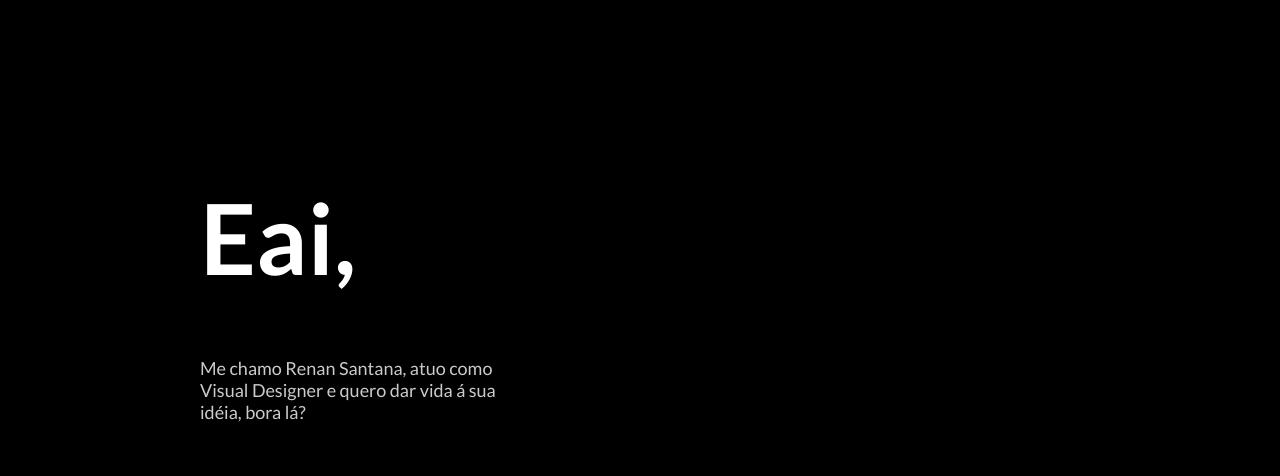
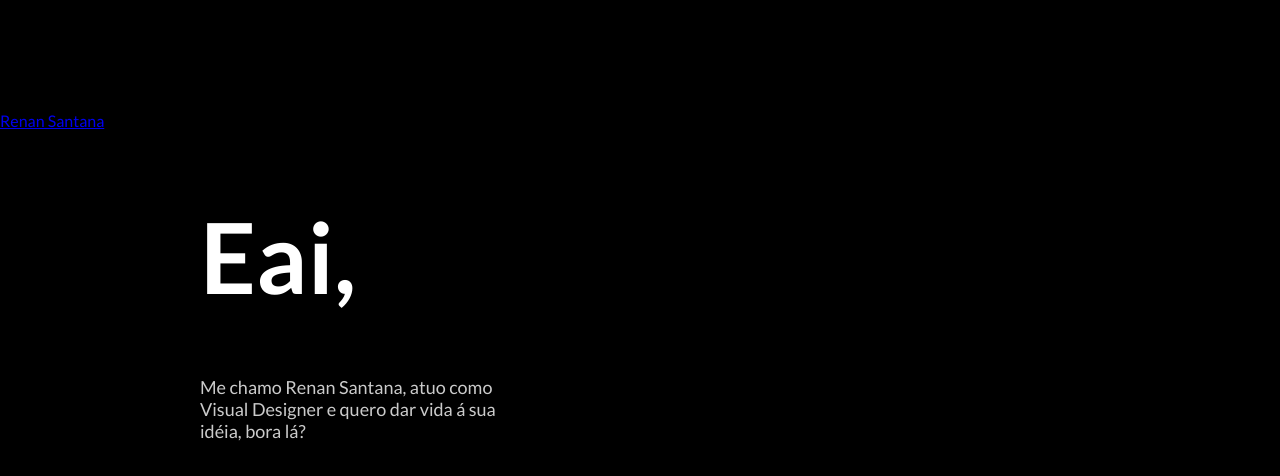
Before and after one commit to renansantana-n/renandesign.github.io, a plain HTML site: page index.html in a window 1280 px wide. Shown: the part 254-730 px from the top of the page. Drawn offline with nearby package versions, Linux system fonts and the light colour scheme.

Commit message:
Add linkedin badge

```diff
--- a/index.html
+++ b/index.html
@@ -55,6 +55,9 @@
         <img alt="hand" id="hand" src="https://img.icons8.com/ios-glyphs/30/ffffff/hand-peace--v2.png"/>
         <img alt="logo" id="logo" src="./assets/logo.svg" />
     </nav>
+    <div class="badge-base LI-profile-badge" data-locale="pt_BR" data-size="medium" data-theme="dark" data-type="HORIZONTAL" data-vanity="renansantananasc" data-version="v1">
+        <a class="badge-base__link LI-simple-link" href="https://br.linkedin.com/in/renansantananasc?trk=profile-badge">Renan Santana</a>
+    </div>
     <main class="content">
         <section class="left">
             <h1 id="hello">Eai,</h1>
```
